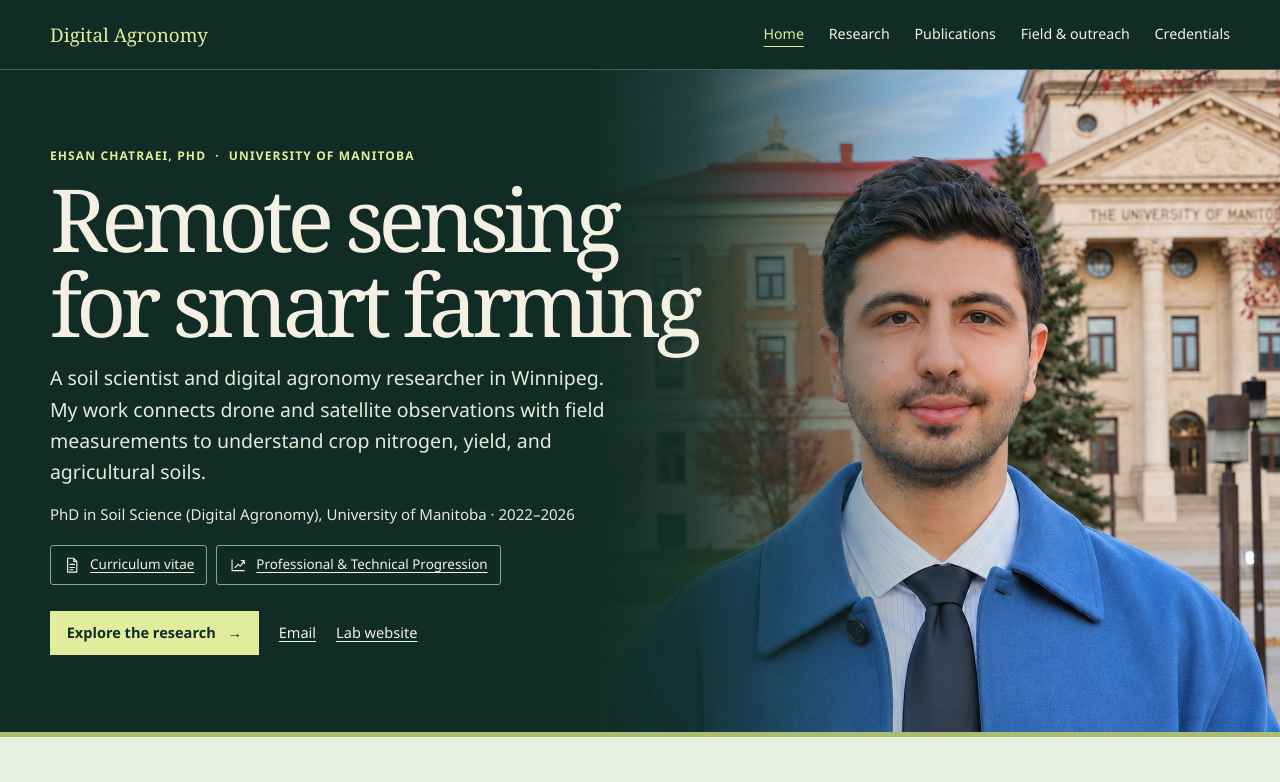
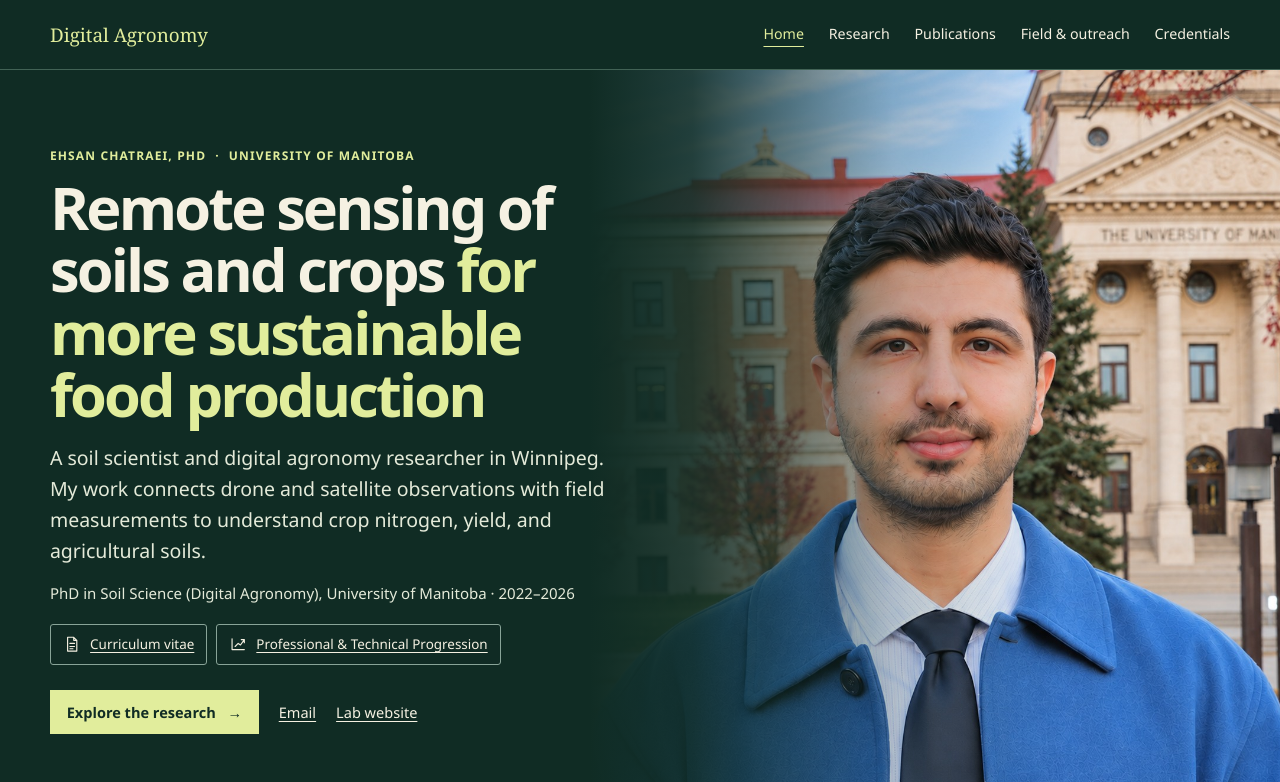
Before and after one commit to ehsanchatraei/ehsanchatraei.github.io, a plain HTML site: page index.html in a window 1280 px wide. Shown: the top 782 px of the page. Drawn offline with Linux system fonts and the light colour scheme.

Commit message:
Update the research headline and typography

```diff
--- a/index.html
+++ b/index.html
@@ -3,11 +3,11 @@
 <head>
   <meta charset="utf-8">
   <meta name="viewport" content="width=device-width, initial-scale=1">
-  <title>Remote Sensing for Smart Farming | Ehsan Chatraei</title>
+  <title>Remote sensing of soils and crops for more sustainable food production | Ehsan Chatraei</title>
   <meta name="description" content="Ehsan Chatraei, PhD, is a soil scientist and digital agronomy researcher working on crop nutrition and soils with drone and satellite remote sensing.">
   <meta name="theme-color" content="#102b22">
   <link rel="canonical" href="https://ehsanchatraei.github.io/">
-  <meta property="og:title" content="Remote Sensing for Smart Farming | Ehsan Chatraei">
+  <meta property="og:title" content="Remote sensing of soils and crops for more sustainable food production | Ehsan Chatraei">
   <meta property="og:description" content="Ehsan Chatraei, PhD, is a soil scientist and digital agronomy researcher working on crop nutrition and soils with drone and satellite remote sensing.">
   <meta property="og:url" content="https://ehsanchatraei.github.io/">
   <meta property="og:image" content="https://ehsanchatraei.github.io/portrait-campus.jpg">
@@ -26,6 +26,8 @@
     #home .cover { position: relative; isolation: isolate; overflow: hidden; }
     #home .cover-grid { display: flex; align-items: center; min-height: clamp(29rem, 49vw, 41rem); }
     #home .cover-copy { position: relative; width: min(62%, 43rem); }
+    #home .cover-title { font-family: system-ui, "Segoe UI", sans-serif; font-size: clamp(2.35rem, 4.65vw, 4.2rem); font-weight: 650; letter-spacing: -.048em; line-height: 1.05; text-wrap: balance; }
+    #home .cover-title span { color: var(--accent); }
     .cover-background { position: absolute; z-index: -1; inset: 0 0 0 auto; width: min(54%, 59rem); overflow: hidden; margin: 0; }
     .cover-background img { width: 100%; height: 100%; object-fit: cover; object-position: center 30%; }
     .cover-background::after { content: ""; position: absolute; inset: 0; background: linear-gradient(90deg, var(--forest), rgb(16 44 36 / .89) 15%, rgb(16 44 36 / .24) 44%, transparent 69%); }
@@ -72,7 +74,7 @@
   <div class="shell cover-grid">
     <div class="cover-copy">
       <p class="context" id="about">Ehsan Chatraei, PhD <span>·</span> University of Manitoba</p>
-      <h1>Remote sensing<br>for smart farming</h1>
+      <h1 class="cover-title">Remote sensing of soils and crops <span>for more sustainable food production</span></h1>
       <p class="cover-deck">A soil scientist and digital agronomy researcher in Winnipeg. My work connects drone and satellite observations with field measurements to understand crop nitrogen, yield, and agricultural soils.</p>
       <p class="cover-education">PhD in Soil Science (Digital Agronomy), University of Manitoba · 2022–2026</p>
       <div class="cover-documents" aria-label="Profile documents">
```
